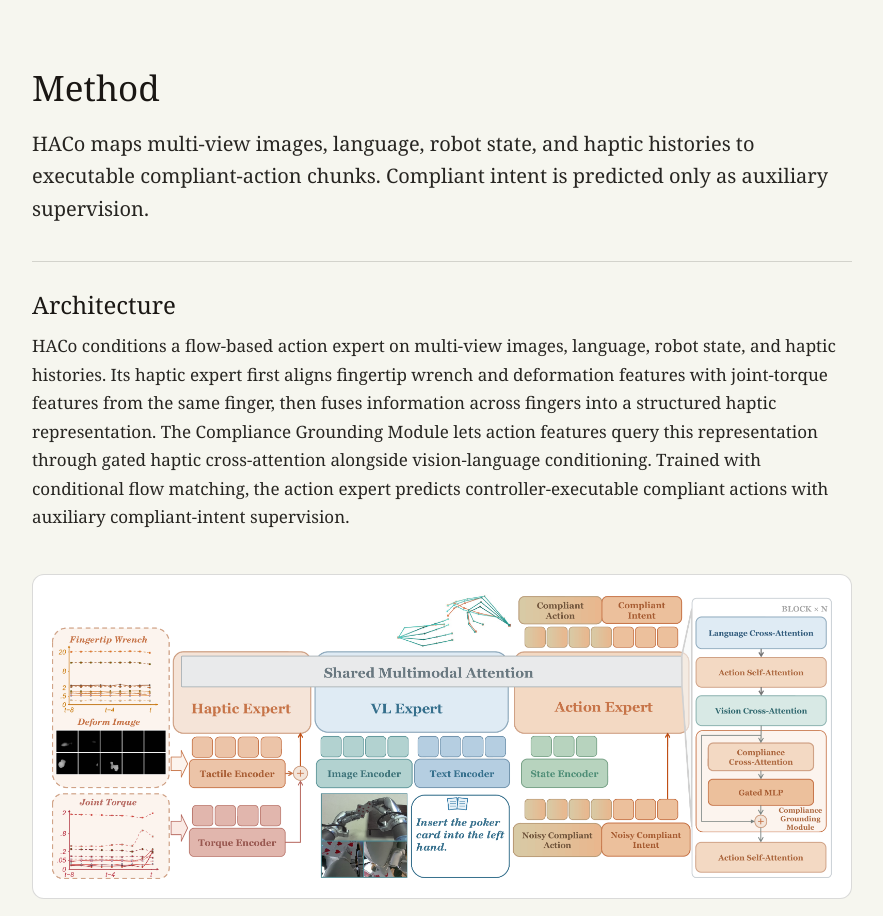
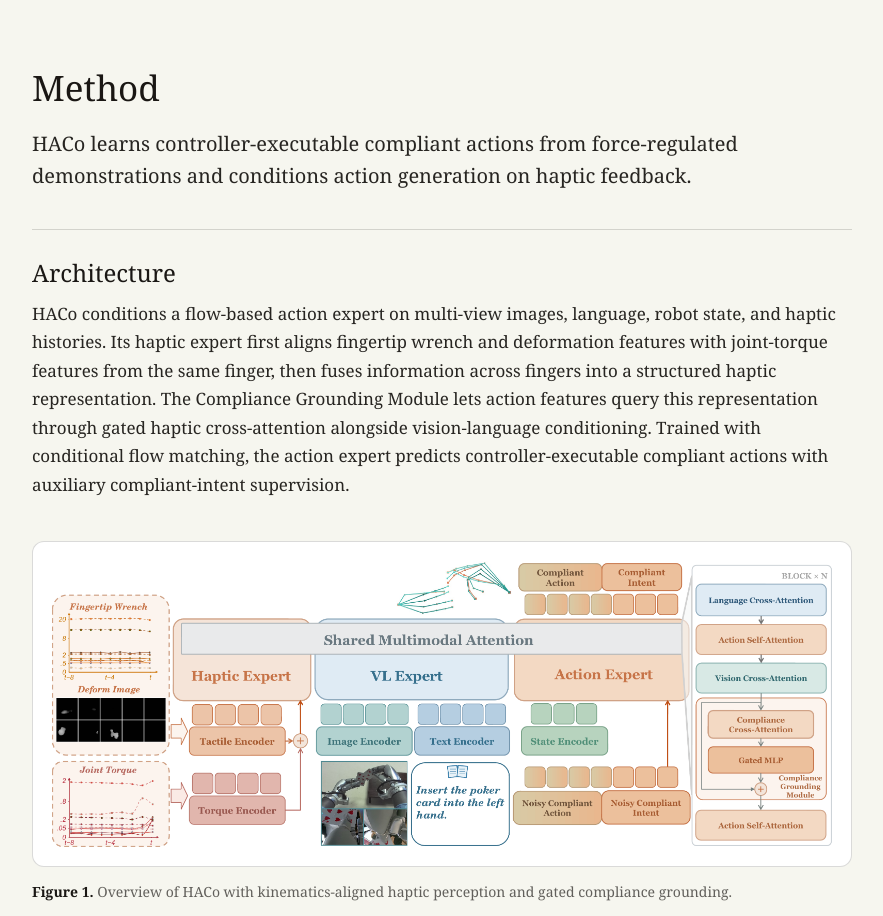
Before and after one commit to OpenDriveLab/Haco-Page, a Next.js app: page / in a window 1280 px wide. Shown: the part 2860-3776 px from the top of the page, without its empty margins (333-1216 px from the left). Built offline with nearby package versions, Linux system fonts and the light colour scheme; a web font is replaced by a local one.

Commit message:
Simplify HACo method overview

```diff
--- a/app/page.tsx
+++ b/app/page.tsx
@@ -463,7 +463,7 @@ export default function Home() {
 </section>
 <section id="method">
 <h2>Method</h2>
-<p className="method-lead">HACo maps multi-view images, language, robot state, and haptic histories to executable compliant-action chunks. Compliant intent is predicted only as auxiliary supervision.</p>
+<p className="method-lead">HACo learns controller-executable compliant actions from force-regulated demonstrations and conditions action generation on haptic feedback.</p>
 <div className="method-detail" id="architecture">
 <h3>Architecture</h3>
 <p>HACo conditions a flow-based action expert on multi-view images, language, robot state, and haptic histories. Its haptic expert first aligns fingertip wrench and deformation features with joint-torque features from the same finger, then fuses information across fingers into a structured haptic representation. The Compliance Grounding Module lets action features query this representation through gated haptic cross-attention alongside vision-language conditioning. Trained with conditional flow matching, the action expert predicts controller-executable compliant actions with auxiliary compliant-intent supervision.</p>
--- a/index.html
+++ b/index.html
@@ -79,7 +79,7 @@
 </section>
 <section id="method">
 <h2>Method</h2>
-<p class="method-lead">HACo maps multi-view images, language, robot state, and haptic histories to executable compliant-action chunks. Compliant intent is predicted only as auxiliary supervision.</p>
+<p class="method-lead">HACo learns controller-executable compliant actions from force-regulated demonstrations and conditions action generation on haptic feedback.</p>
 <div class="method-detail" id="architecture">
 <h3>Architecture</h3>
 <p>HACo conditions a flow-based action expert on multi-view images, language, robot state, and haptic histories. Its haptic expert first aligns fingertip wrench and deformation features with joint-torque features from the same finger, then fuses information across fingers into a structured haptic representation. The Compliance Grounding Module lets action features query this representation through gated haptic cross-attention alongside vision-language conditioning. Trained with conditional flow matching, the action expert predicts controller-executable compliant actions with auxiliary compliant-intent supervision.</p>
```
